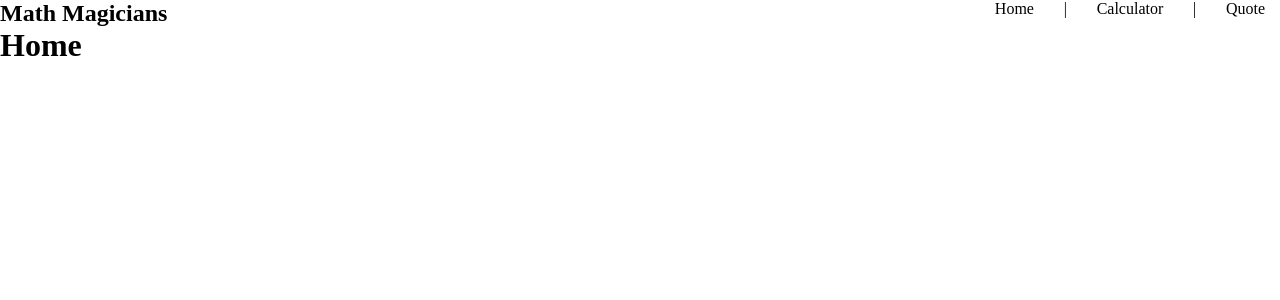
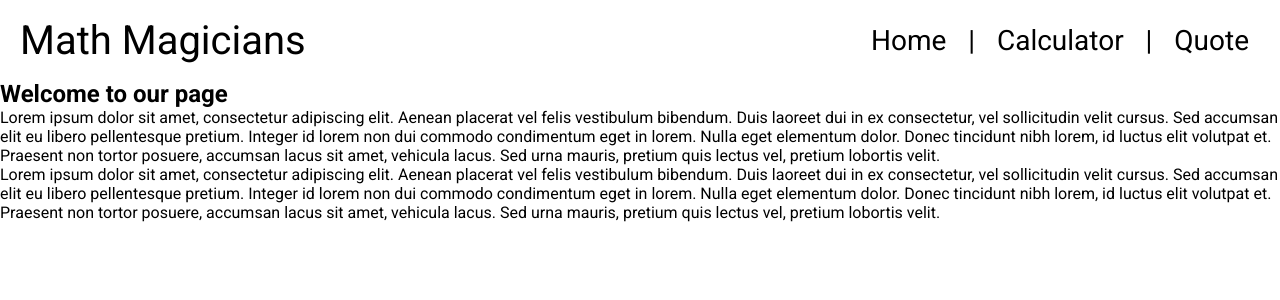
Before and after one commit to gandradep/math_magicians, a React (Create React App) app: page / in a window 1280 px wide. Shown: the top 300 px of the page. Built offline with nearby package versions, Linux system fonts and the light colour scheme.

Commit message:
Style to navbar

```diff
--- a/src/components/Home.js
+++ b/src/components/Home.js
@@ -4,7 +4,27 @@ class Home extends React.PureComponent {
   render() {
     return (
       <div>
-        <h1> Home </h1>
+        <h2> Welcome to our page </h2>
+        <p>
+          Lorem ipsum dolor sit amet, consectetur adipiscing elit.
+          Aenean placerat vel felis vestibulum bibendum. Duis laoreet dui in
+          ex consectetur, vel sollicitudin velit cursus. Sed accumsan elit eu
+          libero pellentesque pretium. Integer id lorem non dui commodo
+          condimentum eget in lorem. Nulla eget elementum dolor. Donec
+          tincidunt nibh lorem, id luctus elit volutpat et. Praesent non
+          tortor posuere, accumsan lacus sit amet, vehicula lacus. Sed urna
+          mauris, pretium quis lectus vel, pretium lobortis velit.
+        </p>
+        <p>
+          Lorem ipsum dolor sit amet, consectetur adipiscing elit.
+          Aenean placerat vel felis vestibulum bibendum. Duis laoreet dui in
+          ex consectetur, vel sollicitudin velit cursus. Sed accumsan elit eu
+          libero pellentesque pretium. Integer id lorem non dui commodo
+          condimentum eget in lorem. Nulla eget elementum dolor. Donec
+          tincidunt nibh lorem, id luctus elit volutpat et. Praesent non
+          tortor posuere, accumsan lacus sit amet, vehicula lacus. Sed urna
+          mauris, pretium quis lectus vel, pretium lobortis velit.
+        </p>
       </div>
     );
   }
--- a/src/components/Navbar.js
+++ b/src/components/Navbar.js
@@ -4,8 +4,8 @@ class Navbar extends React.PureComponent {
   render() {
     return (
       <nav className="dFlex nav">
-        <h1> Math Magicians </h1>
-        <ul className="dFlex menu">
+        <h1 className="fsizeBig fw400"> Math Magicians </h1>
+        <ul className="dFlex menu fs175">
           <li>Home</li>
           <li>|</li>
           <li>Calculator</li>
--- a/src/index.css
+++ b/src/index.css
@@ -1,21 +1,51 @@
+@import url('https://fonts.googleapis.com/css2?family=Roboto:wght@300;400;500;700&display=swap');
 * {
   margin: 0;
   padding: 0;
   box-sizing: border-box;
+  font-family: 'Roboto', sans-serif;
+}
+
+html, body {
+  min-height: 100vh;
+}
+
+.App, #root{
+  min-height: 100vh;
 }
 
 .dFlex{
   display: flex;
 }
 
+.fsizeBig {
+  font-size: 2.5rem;
+}
+
+.fs175 {
+  font-size: 1.75rem;
+}
+
+.fw400 {
+  font-weight: 400;
+}
+
 .menu{
   list-style-type: none;
-  width: 300px;
+  width: 400px;
   justify-content: space-around;
 }
 
 .nav{
    justify-content: space-between;
+   align-items: center;
+   height: 10vh;
+   padding-left: 20px;
+   padding-right: 20px;
+}
+
+.content {
+  min-height: 90vh;
 }
 
 .gray {
```
